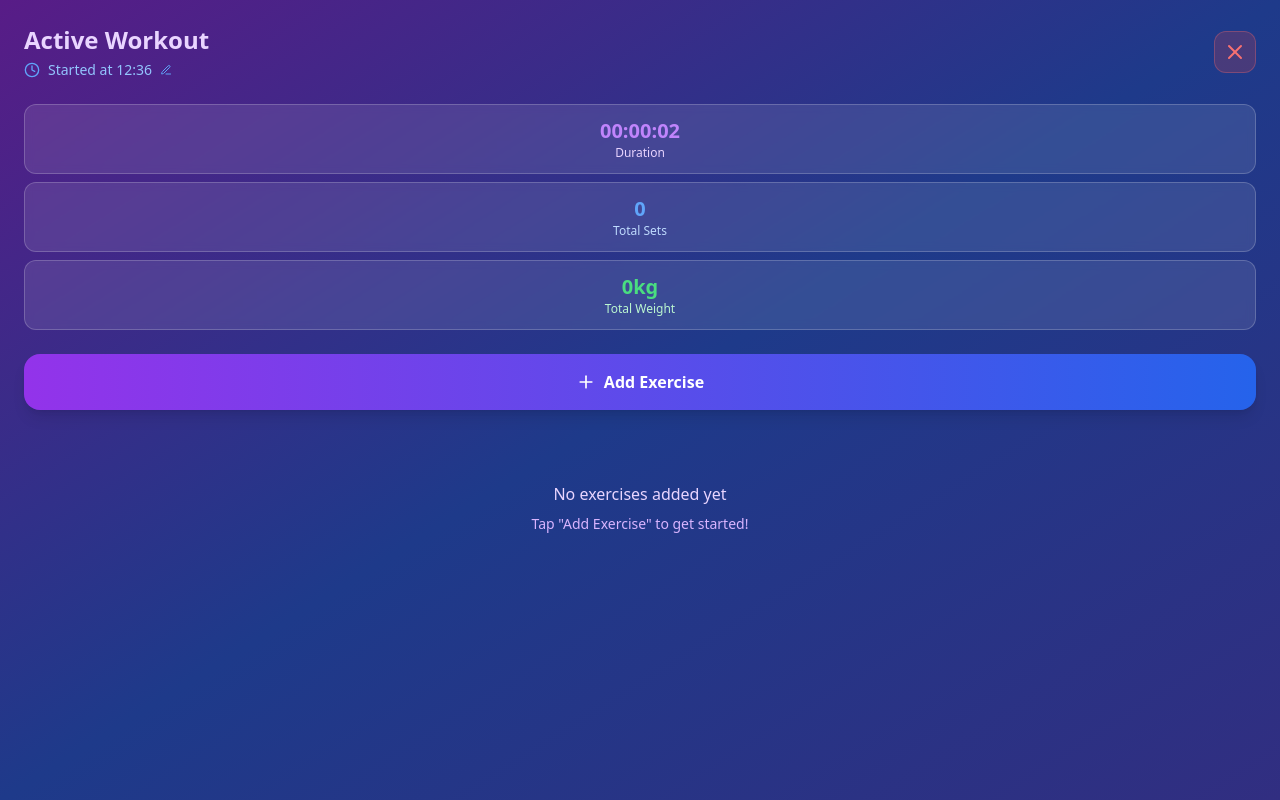
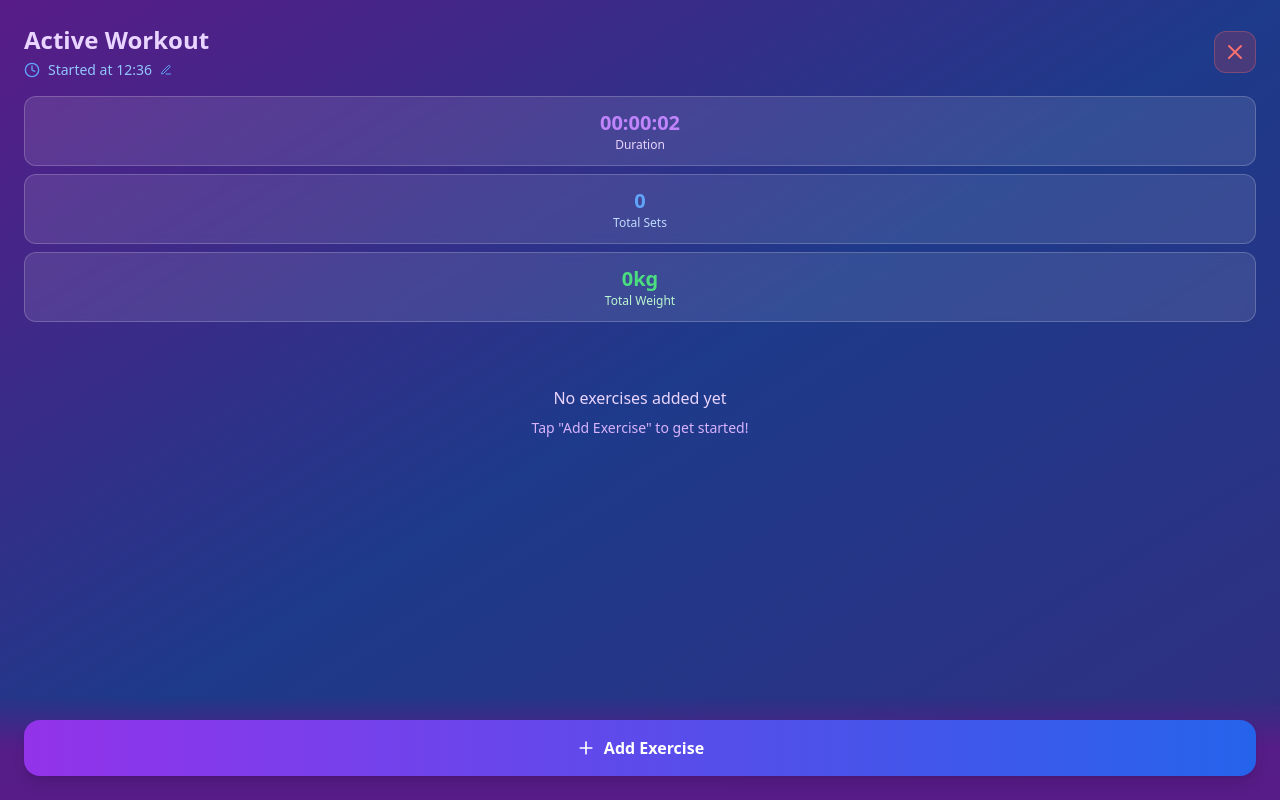
Before and after one commit to Bean-Machinie/pocket-lifts-flow, a React (Vite) app: page / in a window 1280 px wide. Both pictures are taken after a click on the button "Start New Workout". Built offline with nearby package versions, Linux system fonts and the light colour scheme.

Commit message:
Fix: Position "Add Exercise" button at bottom
Ensured the "Add Exercise" button in ActiveWorkout.tsx is always at the bottom of the screen, with exercises positioned above it.

```diff
--- a/src/components/ActiveWorkout.tsx
+++ b/src/components/ActiveWorkout.tsx
@@ -128,9 +128,9 @@ export const ActiveWorkout: React.FC<ActiveWorkoutProps> = ({
   if (!workout) return null;
 
   return (
-    <div className="min-h-screen text-white p-6 animate-slide-in-right">
+    <div className="min-h-screen text-white flex flex-col animate-slide-in-right">
       {/* Header */}
-      <div className="flex justify-between items-center mb-6">
+      <div className="flex justify-between items-center p-6 pb-4">
         <div>
           <h1 className="text-2xl font-bold text-purple-200">Active Workout</h1>
           <div className="flex items-center space-x-2 mt-1">
@@ -172,7 +172,8 @@ export const ActiveWorkout: React.FC<ActiveWorkoutProps> = ({
       </div>
 
       {/* Stats */}
-      <div className="flex flex-col gap-2 mb-6">
+      <div className="px-6 pb-4">
+        <div className="flex flex-col gap-2">
           <div className="bg-white/10 backdrop-blur-sm rounded-xl p-3 text-center border border-white/20">
             <div className="text-xl font-bold text-purple-400">{formatDuration(duration)}</div>
             <div className="text-xs text-purple-200">Duration</div>
@@ -186,19 +187,10 @@ export const ActiveWorkout: React.FC<ActiveWorkoutProps> = ({
             <div className="text-xs text-green-200">Total Weight</div>
           </div>
         </div>
+      </div>
 
-      {/* Add Exercise Button */}
-      <button
-        onClick={onAddExercise}
-        className="w-full bg-gradient-to-r from-purple-600 to-blue-600 rounded-2xl p-4 mb-6 shadow-lg transform transition-all duration-200 hover:scale-105 active:scale-95"
-      >
-        <div className="flex items-center justify-center space-x-2">
-          <Plus className="w-5 h-5" />
-          <span className="font-semibold">Add Exercise</span>
-        </div>
-      </button>
-
-      {/* Exercises */}
+      {/* Scrollable Exercises */}
+      <div className="flex-1 overflow-y-auto px-6 pb-24">
         <div className="space-y-4">
           {workout.exercises.map((exercise) => (
             <div key={exercise.id} className="bg-white/10 backdrop-blur-sm rounded-2xl p-4 border border-white/20 animate-scale-in">
@@ -216,38 +208,38 @@ export const ActiveWorkout: React.FC<ActiveWorkoutProps> = ({
                       <span className="text-sm font-medium text-purple-200">Set {index + 1}</span>
                     </div>
 
-                  <div className="grid grid-cols-2 gap-3 mb-3">
+                    <div className="grid grid-cols-2 gap-4 mb-3">
                       <div>
-                      <label className="block text-xs text-gray-300 mb-1">Weight (kg)</label>
+                        <label className="block text-xs text-gray-300 mb-2 font-medium">Weight (kg)</label>
                         <input
                           type="number"
                           placeholder="0"
                           value={set.weight || ''}
                           onChange={(e) => updateSet(exercise.id, set.id, 'weight', parseFloat(e.target.value) || 0)}
-                        className="w-full bg-white/20 rounded-lg px-3 py-2 text-white text-center text-lg font-medium"
+                          className="w-full bg-white/20 rounded-lg px-4 py-3 text-white text-center text-xl font-bold border border-white/20 focus:border-purple-400 focus:outline-none"
                         />
                       </div>
 
                       <div>
-                      <label className="block text-xs text-gray-300 mb-1">Reps</label>
+                        <label className="block text-xs text-gray-300 mb-2 font-medium">Reps</label>
                         <input
                           type="number"
                           placeholder="0"
                           value={set.reps || ''}
                           onChange={(e) => updateSet(exercise.id, set.id, 'reps', parseInt(e.target.value) || 0)}
-                        className="w-full bg-white/20 rounded-lg px-3 py-2 text-white text-center text-lg font-medium"
+                          className="w-full bg-white/20 rounded-lg px-4 py-3 text-white text-center text-xl font-bold border border-white/20 focus:border-purple-400 focus:outline-none"
                         />
                       </div>
                     </div>
 
                     <div>
-                    <label className="block text-xs text-gray-300 mb-1">Notes (optional)</label>
+                      <label className="block text-xs text-gray-300 mb-2 font-medium">Notes (optional)</label>
                       <input
                         type="text"
                         placeholder="Add notes..."
                         value={set.notes || ''}
                         onChange={(e) => updateSet(exercise.id, set.id, 'notes', e.target.value)}
-                      className="w-full bg-white/20 rounded-lg px-3 py-2 text-white text-sm"
+                        className="w-full bg-white/20 rounded-lg px-4 py-2 text-white text-sm border border-white/20 focus:border-purple-400 focus:outline-none"
                       />
                     </div>
                   </div>
@@ -279,5 +271,19 @@ export const ActiveWorkout: React.FC<ActiveWorkoutProps> = ({
           </div>
         )}
       </div>
+
+      {/* Fixed Add Exercise Button */}
+      <div className="fixed bottom-0 left-0 right-0 p-6 bg-gradient-to-t from-purple-900 via-purple-900/95 to-transparent">
+        <button
+          onClick={onAddExercise}
+          className="w-full bg-gradient-to-r from-purple-600 to-blue-600 rounded-2xl p-4 shadow-lg transform transition-all duration-200 hover:scale-105 active:scale-95"
+        >
+          <div className="flex items-center justify-center space-x-2">
+            <Plus className="w-5 h-5" />
+            <span className="font-semibold">Add Exercise</span>
+          </div>
+        </button>
+      </div>
+    </div>
   );
 };
```
Lines whose indentation alone changed are shown as unchanged.
